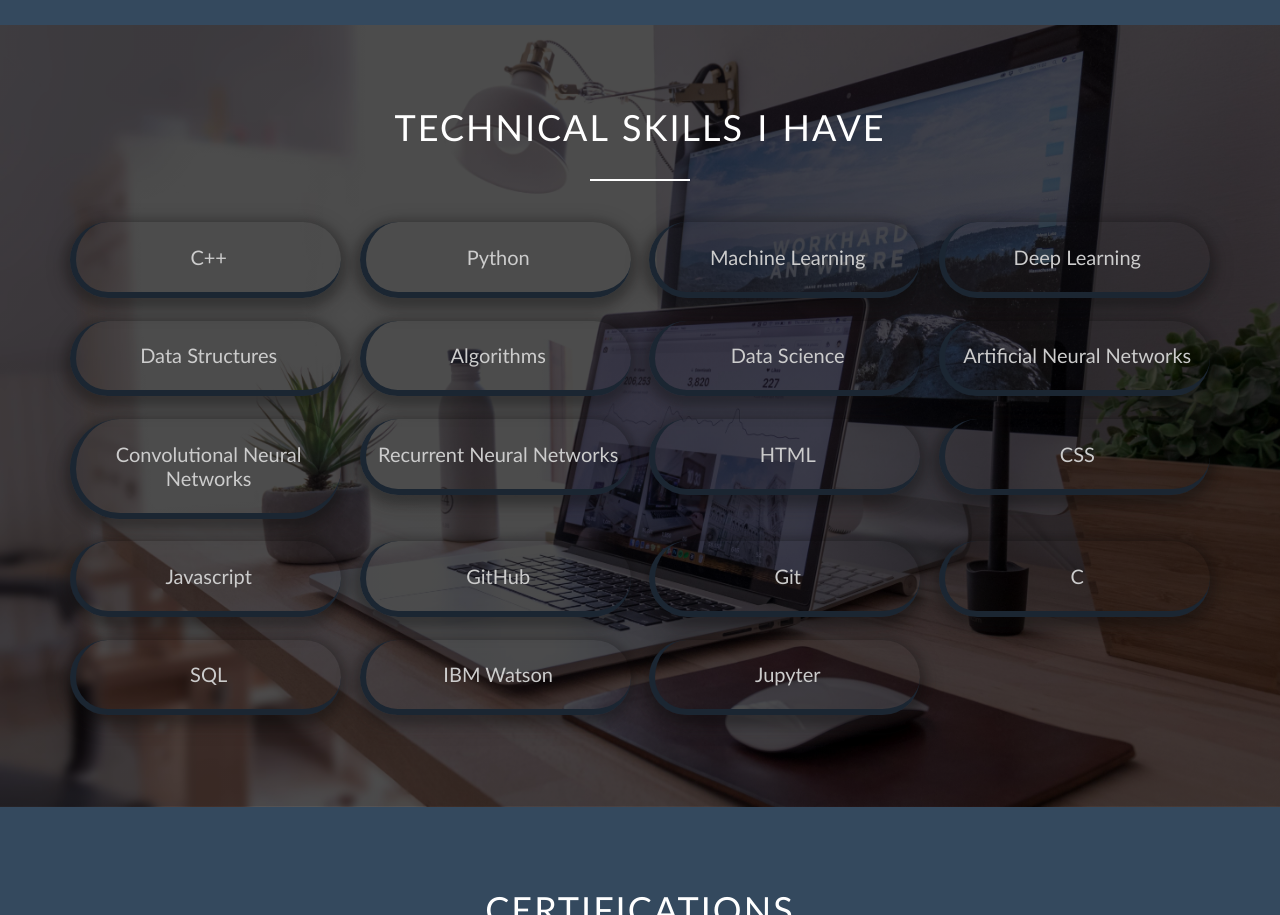
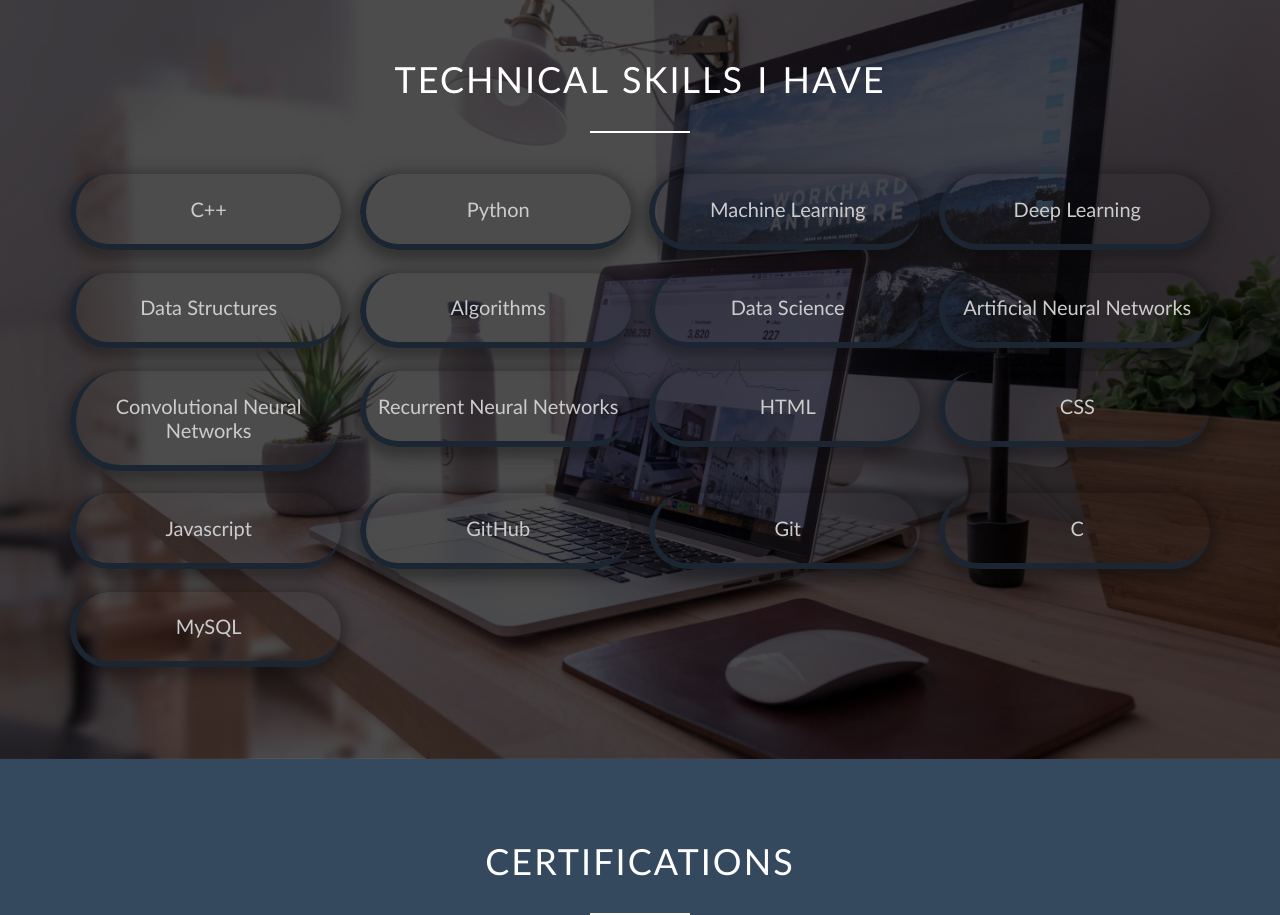
Before and after one commit to stardust-88/namanrastogi, a plain HTML site: page index.html in a window 1280 px wide. Shown: the part 1568-2483 px from the top of the page. Drawn offline with nearby package versions, Linux system fonts and the light colour scheme; files whose address does not match are found by name.

Commit message:
Update index.html

```diff
--- a/index.html
+++ b/index.html
@@ -63,7 +63,7 @@
                </div>
                <div class="col span-1-of-2 desc">
                    <p align="justify">
-                       Hello all! I am Naman Rastogi, currently an undergraduate in Computer Science and Engineering, from Madan Mohan Malaviya University of Technology, Gorakhpur. I am done with my fourth semester of the University. I am very much passionate and ambitious about learning and exploring Artificial Intelligence to its greatest extent. I have always been eager to do something innovative regarding machine learning, deep learning and therefore AI, and I think that everything in the world of Machine Learning is dependent on how innovatively one can find patterns in mathematics, and so i am trying to be able to do so, to come up with some useful innovations exploiting the beauty of machine learning. I also have a profound interest in competitive programming which helps me build my problem solving skills,and at the same time it helps me get more fluent in Data Structures and Algorithms which is fundamental to every dimension of computer science and has a huge usecase in Machine Learning as well. Currently i am learning Data Structures and Algorithms, Data Science, Machine Learning, Deep Learning, Javascript, Version Control System(Git),etc.
+                       Hello all! I am Naman Rastogi, currently an undergraduate in Computer Science and Engineering(2022 batch), from Madan Mohan Malaviya University of Technology. I am very much passionate and ambitious about learning and exploring Artificial Intelligence to its greatest extent. I have always been eager to do something innovative regarding machine learning, deep learning and therefore AI, and I think that everything in the world of Machine Learning is dependent on how innovatively one can find patterns in mathematics, and so i am trying to be able to do so, to come up with some useful innovations exploiting the beauty of machine learning. I also have a profound interest in competitive programming which helps me build my problem solving skills,and at the same time it helps me get more fluent in Data Structures and Algorithms which is fundamental to every dimension of computer science and has a huge usecase in Machine Learning as well. Currently i am learning Data Structures and Algorithms, Data Science, Machine Learning, Deep Learning,etc.
                        More details about me could be found in the resume attached at the end of the page.
                    </p>
                </div>
@@ -135,13 +135,7 @@
            </div>
            <div class="row row-s-last">
                <div class="col span-1-of-4 skill-tile">
-                   <div class="skill-tile-col">SQL</div>
-               </div>
-               <div class="col span-1-of-4 skill-tile">
-                   <div class="skill-tile-col">IBM Watson</div>
-               </div>
-               <div class="col span-1-of-4 skill-tile">
-                   <div class="skill-tile-col">Jupyter</div>
+                   <div class="skill-tile-col">MySQL</div>
                </div>
            </div>
          </div>
```
